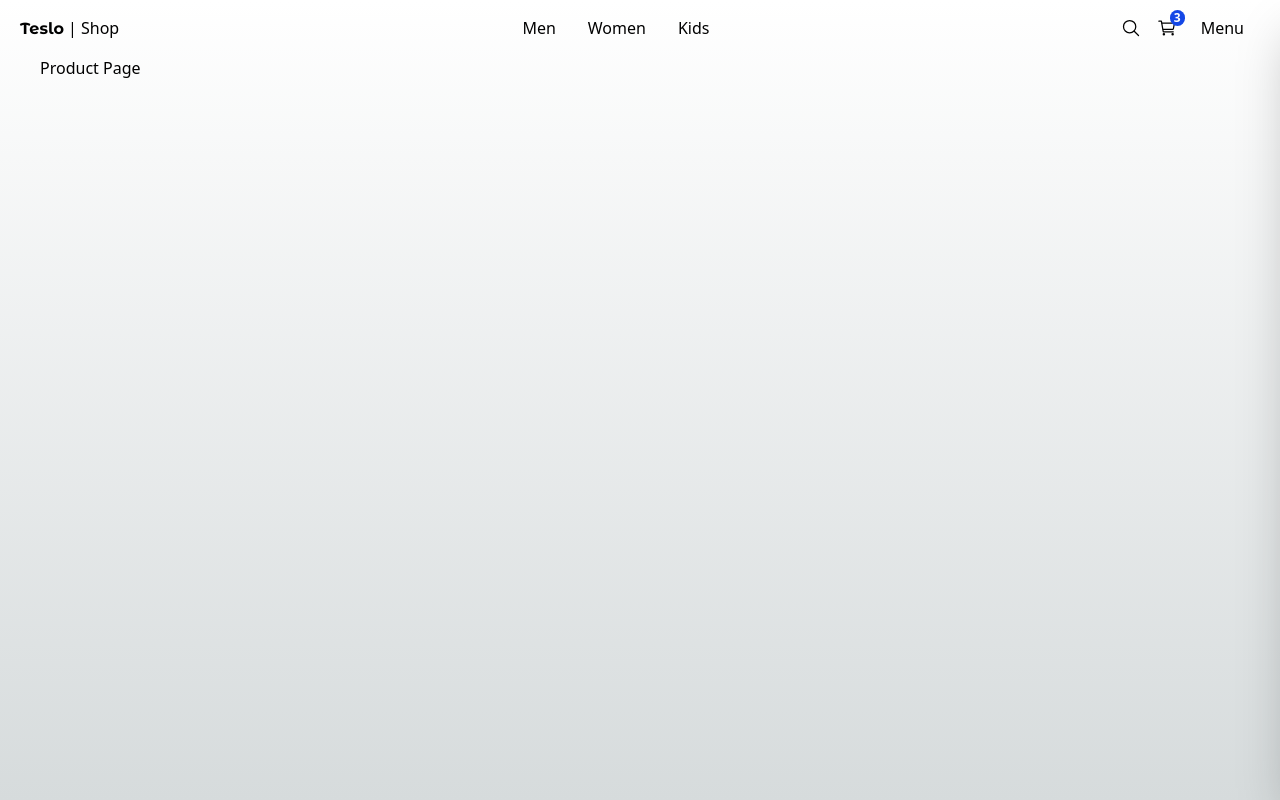
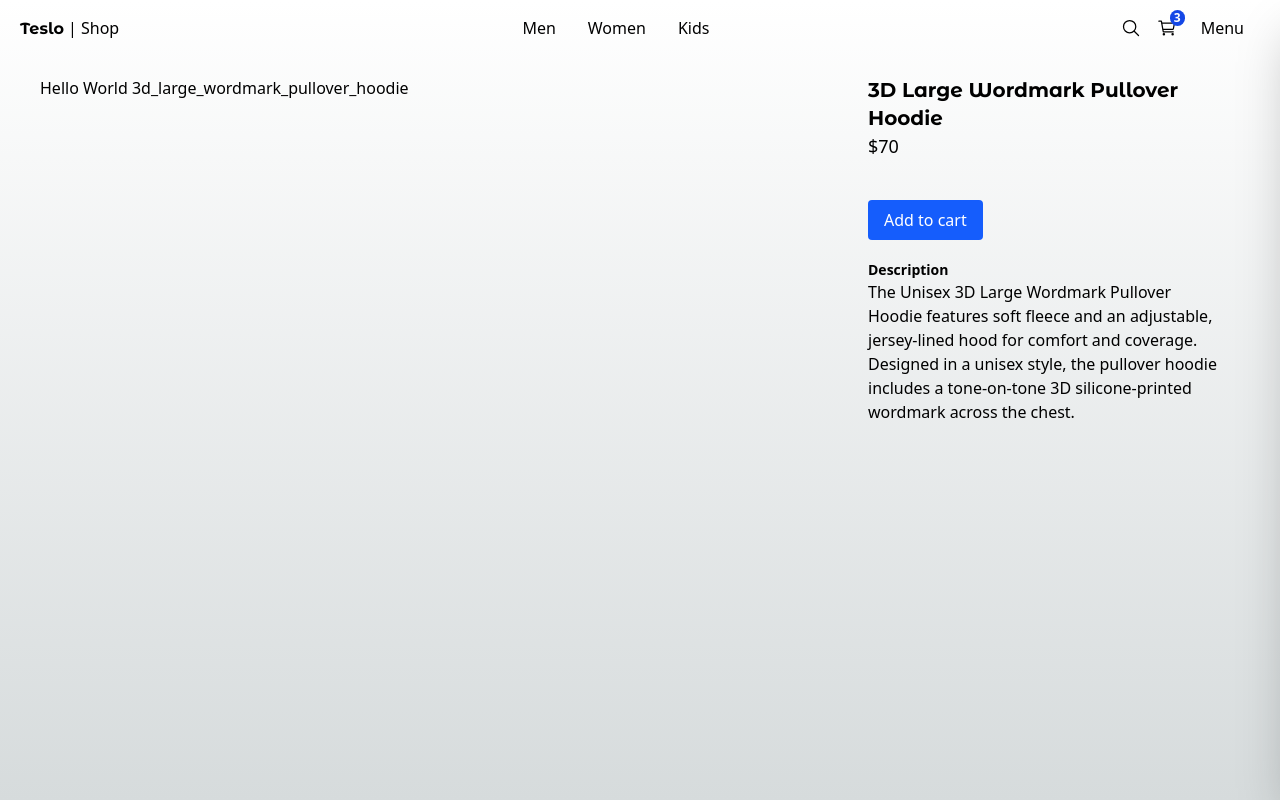
Before and after one commit to moive/teslo-shop-next-h, a Next.js app: page /product/3d_large_wordmark_pullover_hoodie in a window 1280 px wide. Built offline with nearby package versions, Linux system fonts and the light colour scheme.

Commit message:
feat(product): add screen product

```diff
--- a/src/app/(shop)/product/[slug]/page.tsx
+++ b/src/app/(shop)/product/[slug]/page.tsx
@@ -1,7 +1,37 @@
-export default function ProductPage() {
+import { titleFont } from "@/config/fonts";
+import { initialData } from "@/seed/seed";
+import { notFound } from "next/navigation";
+
+interface Props {
+  params: {
+    slug: string;
+  };
+}
+
+export default async function ProductPage({ params }: Props) {
+  const { slug } = await params;
+  const product = initialData.products.find((p) => p.slug === slug);
+
+  if (!product) notFound();
+
   return (
-    <div>
-      <h1>Product Page</h1>
+    <div className="mt-5 mb-20 grid grid-cols-1 md:grid-cols-3 gap-3">
+      {/* Slideshow */}
+      <div className="col-span-1 md:col-span-2">Hello World {slug}</div>
+      {/* Details */}
+      <div className="col-span-1 px-5">
+        <h1 className={`${titleFont.className} antialiased font-bold text-xl`}>
+          {product.title}
+        </h1>
+        <p className="text-lg mb-5">${product.price}</p>
+        {/* Selectors Size */}
+        {/* Selectors quantity */}
+        {/* button */}
+        <button className="btn-primary my-5">Add to cart</button>
+        {/* Description */}
+        <h3 className="font-bold text-sm">Description</h3>
+        <p className="font-light">{product.description}</p>
+      </div>
     </div>
   );
 }
--- /dev/null
+++ b/src/app/(shop)/product/not-found.tsx
@@ -0,0 +1,5 @@
+import { PageNotFound } from "@/components";
+
+export default function NotFoundPage() {
+  return <PageNotFound />;
+}
```
